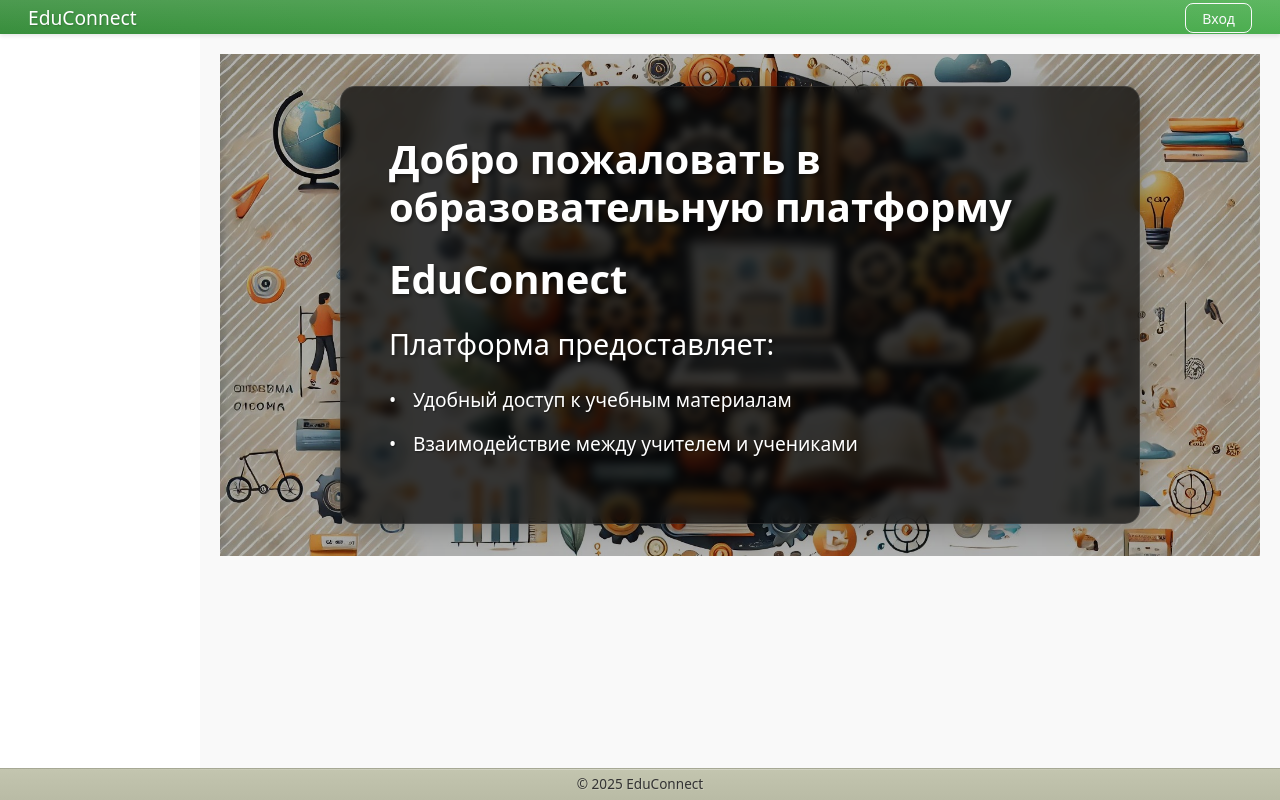
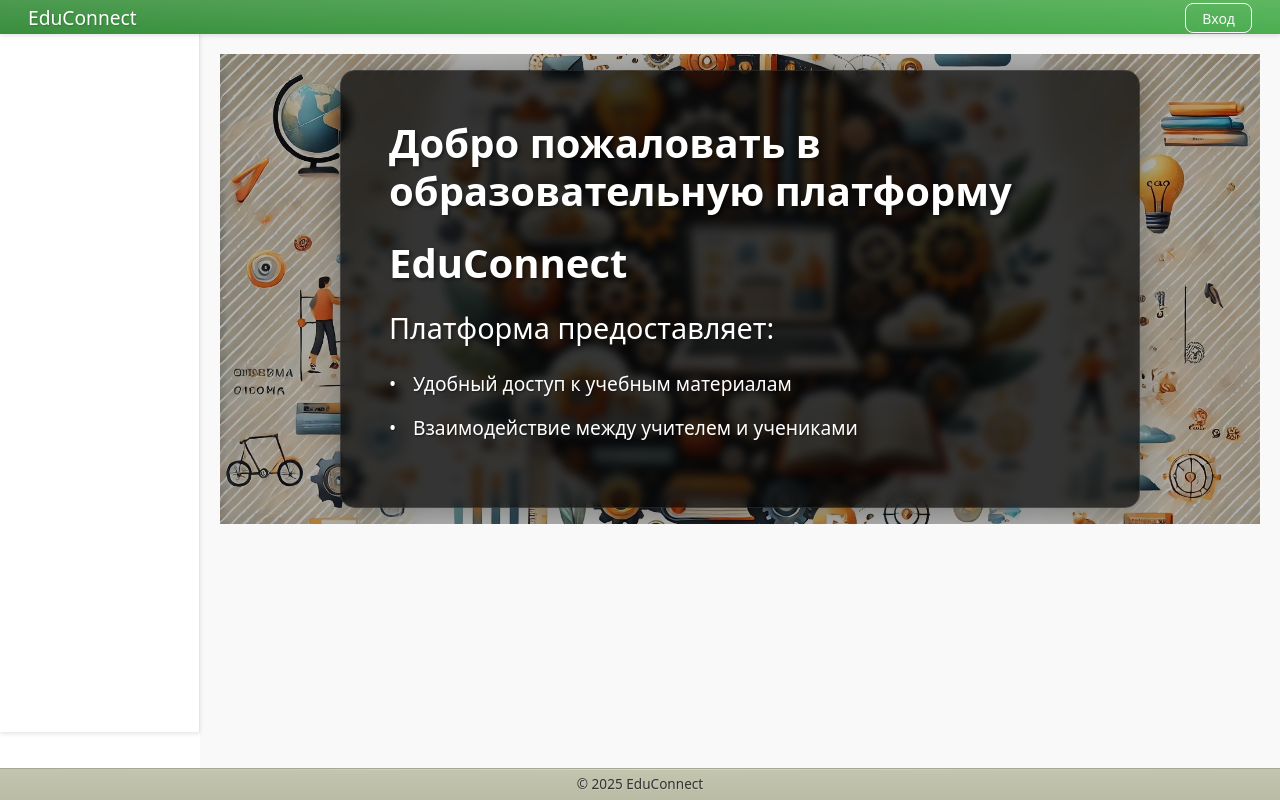
Before and after one commit to Alex-L-K-free/EduConnect, a React (Create React App) app in the folder educonnect/frontend/: page / in a window 1280 px wide. Built offline with nearby package versions, Linux system fonts and the light colour scheme.

Commit message:
профиль учителя - оформление главной

```diff
--- a/educonnect/frontend/src/components/HomePage.css
+++ b/educonnect/frontend/src/components/HomePage.css
@@ -25,7 +25,7 @@
   display: flex;
   justify-content: center;
   align-items: center;
-  padding: 2rem;
+  padding: 1rem;
 }
 
 .content-box {
--- a/educonnect/frontend/src/components/HomePage.js
+++ b/educonnect/frontend/src/components/HomePage.js
@@ -2,12 +2,13 @@ import React from 'react';
 import backgroundImage from '../assets/images/background.jpg';
 import './HomePage.css';
 // import './Sidebar.css'; // Импортируйте стили для Sidebar
-// import Sidebar from './layout/Sidebar';
+import Sidebar from './layout/Sidebar';
 // import eduConnectLogo from '../assets/images/educonnect-logo.png';
 
 const HomePage = () => {
   return (
     <div className="home-page">
+      <Sidebar />
       <div className="background-image"
         style={{ backgroundImage: `url(${backgroundImage})` }}
       />
--- a/educonnect/frontend/src/components/layout/Sidebar.js
+++ b/educonnect/frontend/src/components/layout/Sidebar.js
@@ -1,10 +1,10 @@
 import React from 'react';
-import './Sidebar.css'; // Импортируйте стили для Sidebar
+// import './Sidebar.css'; // Импортируйте стили для Sidebar
 
 const Sidebar = ({ activePage }) => {
   return (
     <div className="sidebar">
-      <h2>главная</h2>
+      {/* <h2>главная</h2>
       <ul>
         <li className={activePage === 'home' ? 'active' : ''}>
           <a href="/">Главная</a>
@@ -18,7 +18,7 @@ const Sidebar = ({ activePage }) => {
         <li className={activePage === 'student' ? 'active' : ''}>
           <a href="/student">Панель ученика</a>
         </li>
-      </ul>
+      </ul> */}
     </div>
   );
 };
```
